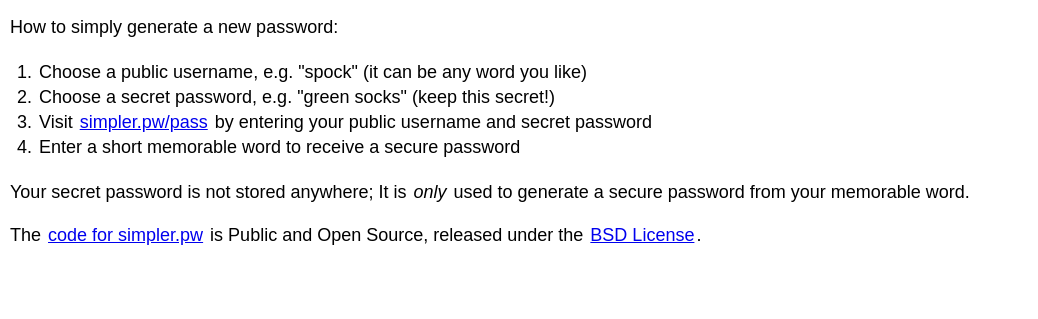
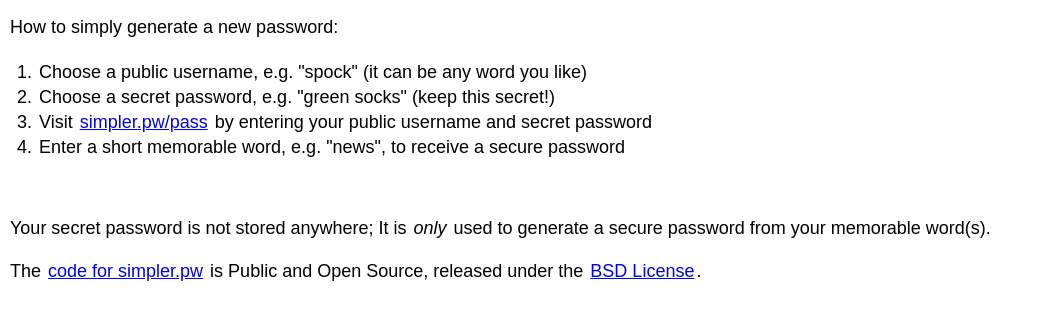
Before and after one commit to legendum/simpler.pw, a website: page web/index.html in a window 1280 px wide. Shown: the part 51-370 px from the top of the page, without its empty margins (0-1038 px from the left). Drawn offline with Linux system fonts and the light colour scheme.

Commit message:
Improve the index.html and README.md pages

```diff
--- a/web/index.html
+++ b/web/index.html
@@ -29,10 +29,13 @@
       <li>Choose a public username, e.g. "spock" (it can be any word you like)</li>
       <li>Choose a secret password, e.g. "green socks" (keep this secret!)</li>
       <li>Visit <a href="/pass">simpler.pw/pass</a> by entering your public username and secret password</li>
-      <li>Enter a short memorable word to receive a secure password</li>
+      <li>Enter a short memorable word, e.g. "news", to receive a secure password</li>
     </ol>
 
-    <p>Your secret password is not stored anywhere; It is <i>only</i> used to generate a secure password from your memorable word.</p>
+    <br>
+
+    <p>Your secret password is not stored anywhere; It is <i>only</i> used to generate a secure password from your memorable word(s).</p>
+
     <p>The <a href="https://github.com/hutchike/simpler.pw">code for simpler.pw</a> is Public and Open Source, released under the <a href="license.txt">BSD License</a>.</p>
   </body>
 </html>
```
Also changed, not shown: README.md.
